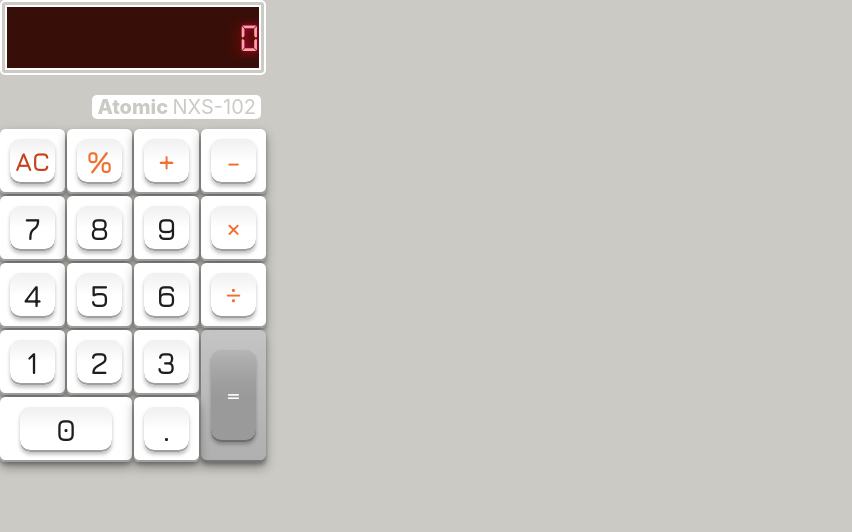
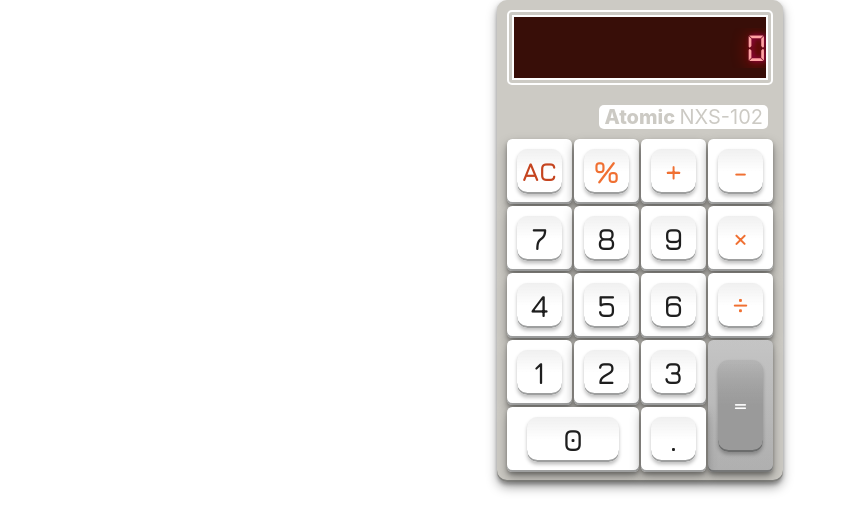
Before and after one commit to franjmr0416/retro-calc, a React (Create React App) app: page / in a window 1280 px wide. Shown: the top 532 px of the page, without its empty margins (0-852 px from the left). Built offline with nearby package versions, Linux system fonts and the light colour scheme.

Commit message:
add: main layout

```diff
--- a/src/App.css
+++ b/src/App.css
@@ -1,7 +1,6 @@
 html {
   font-size: 62.5%;
   box-sizing: border-box;
-  background-color: #cccac4;
 }
 *,
 *::before,
@@ -11,8 +10,8 @@ html {
   box-sizing: inherit;
 }
 @font-face {
-  font-family: "DS-Digital";
-  src: url("./font_ds_digital/DS-DIGI.TTF") format("truetype");
+  font-family: 'DS-Digital';
+  src: url('./font_ds_digital/DS-DIGI.TTF') format('truetype');
   font-style: normal;
   font-weight: normal;
 }
--- a/src/App.js
+++ b/src/App.js
@@ -3,9 +3,10 @@ import './App.css'
 import LayoutButtons from './components/LayoutButtons'
 import Display from './components/Display'
 import { useState } from 'react'
-import SwitchOn from './components/SwitchOn'
 import Middle from './layouts/Middle'
 import Model from './components/Model'
+import Main from './layouts/Main'
+
 const App = () => {
   const [input, setInput] = useState('0')
   const [currentStack, setStack] = useState([])
@@ -35,7 +36,7 @@ const App = () => {
     }
   }
   return (
-    <div className='home'>
+    <Main>
       <Display input={input} />
       <Middle>
         <Model />
@@ -81,7 +82,7 @@ const App = () => {
         </Button>
         <Button onClick={() => handleClick('.')}>.</Button>
       </LayoutButtons>
-    </div>
+    </Main>
   )
 }
 
--- /dev/null
+++ b/src/layouts/Main.js
@@ -0,0 +1,33 @@
+import React from 'react'
+import styled from 'styled-components'
+
+const Center = styled.div`
+  display: flex;
+  justify-content: center;
+`
+
+const Calculator = styled.div`
+  background-color: black;
+  padding: 1rem;
+  border-radius: 10px;
+  background-color: #cccac4;
+  box-shadow: 0 5.2px 10.4px 0 rgba(0, 0, 0, 0.35),
+    0 2.6px 3.9px 0 rgba(0, 0, 0, 0.25), inset 0 -2px 0 0 rgba(62, 64, 65, 0.5);
+`
+
+const Column = styled.div`
+  display: flex;
+  flex-direction: column;
+`
+
+const Main = ({ children }) => {
+  return (
+    <Center>
+      <Calculator>
+        <Column>{children}</Column>
+      </Calculator>
+    </Center>
+  )
+}
+
+export default Main
```
